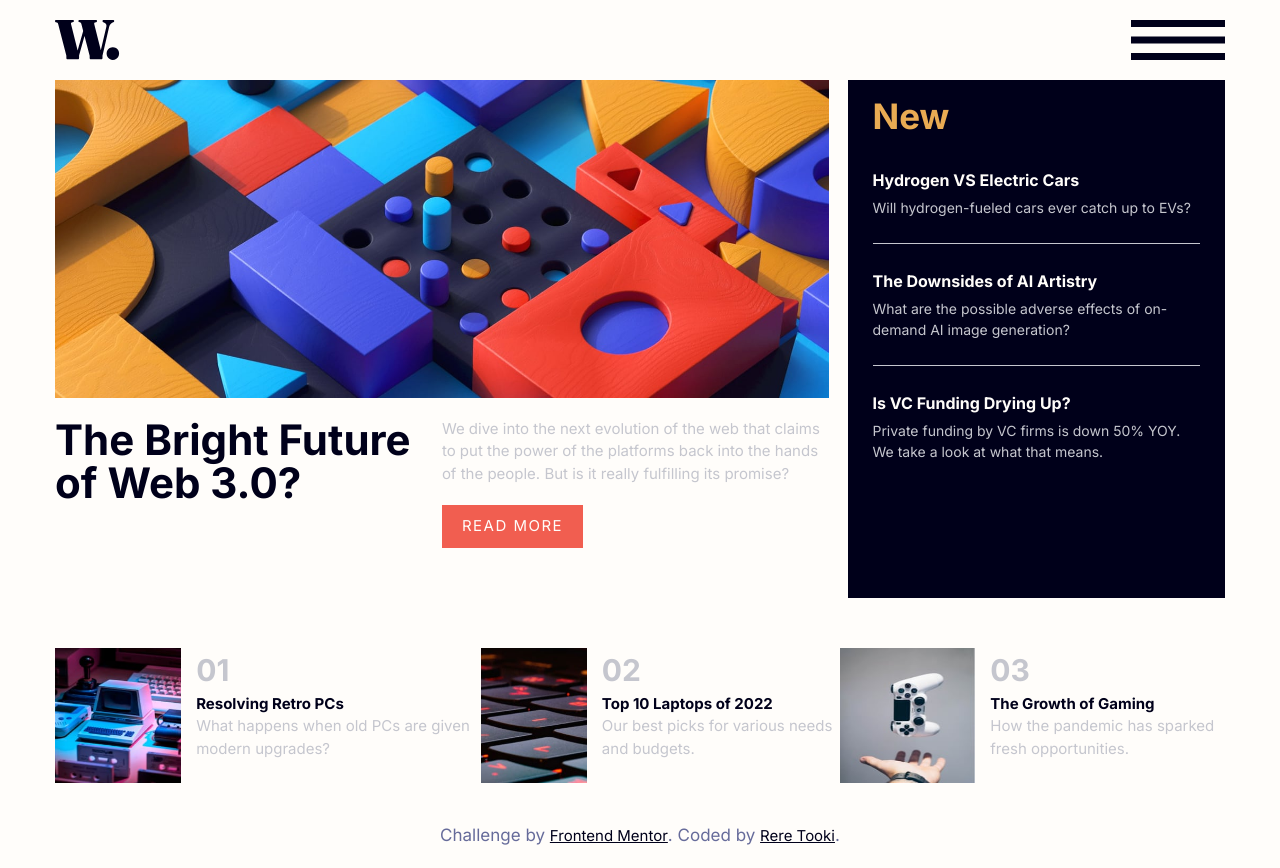
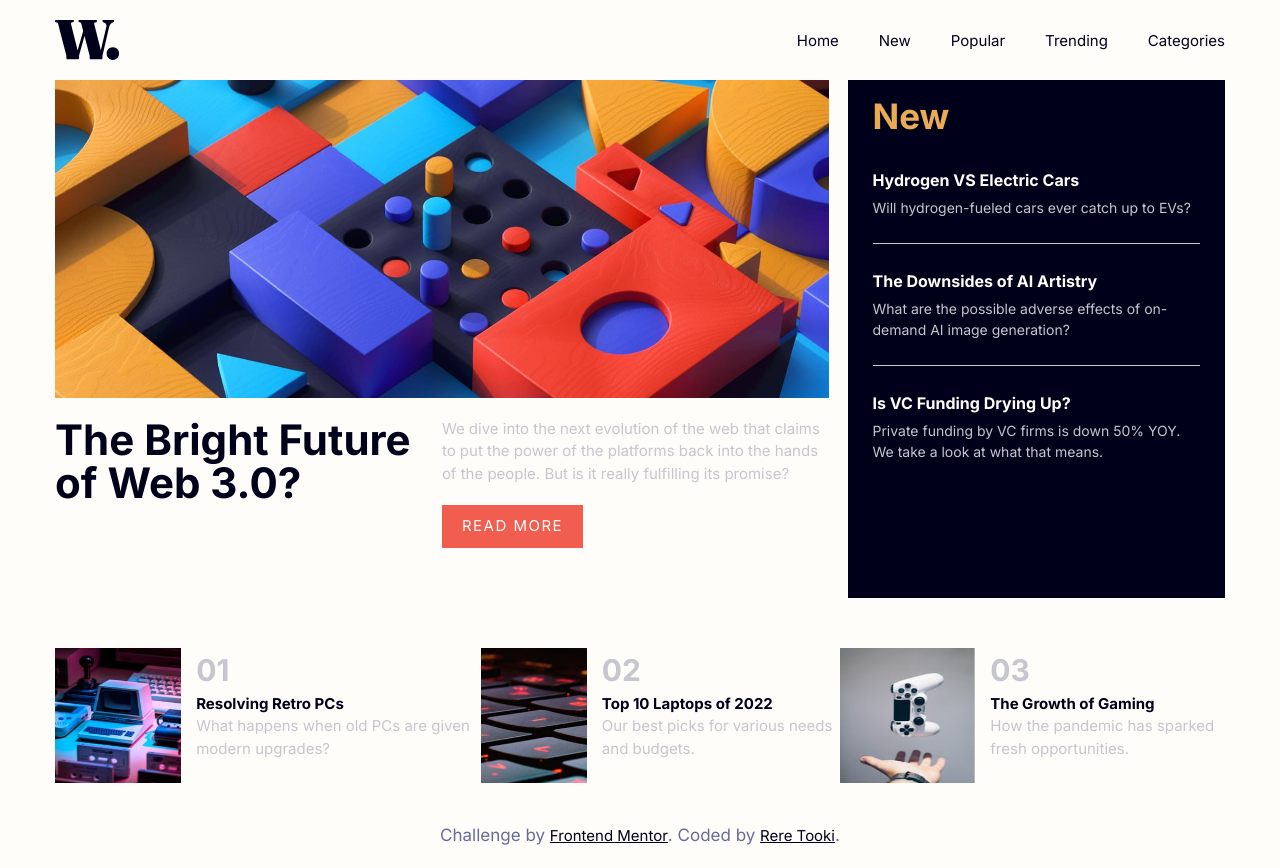
Before and after one commit to RereTooki/news-homepage, a React (Vite) app: page / in a window 1280 px wide. Built offline with nearby package versions, Linux system fonts and the light colour scheme.

Commit message:
Did the navigation bar

```diff
--- a/src/components/Homepage.tsx
+++ b/src/components/Homepage.tsx
@@ -7,14 +7,32 @@ import imageweb3desktop from "../assets/images/image-web-3-desktop.jpg";
 import list1img from "../assets/images/image-retro-pcs.jpg";
 import list2img from "../assets/images/image-top-laptops.jpg";
 import list3img from "../assets/images/image-gaming-growth.jpg";
+import iconmenuclose from "../assets/images/icon-menu-close.svg";
 
 const Homepage = () => {
   return (
     <>
-      <div className="grid pr-[s40px] px-[15px] md:px-[55px] pt-[20px] overflow-hidden w-screen h-fit grid-cols-1 bg-off-whites select-none ">
+      <div className="grid pr-[s40px] pl-[15px] sm:pr-[30px] md:px-[55px] pt-[20px] overflow-hidden w-screen h-fit grid-cols-1 bg-off-whites select-none ">
         <div className=" flex justify-between w-auto h-auto pb-[20px]">
           <img className="" src={logo} alt="A W logo" />
-          <img className="" src={iconmenu} alt="A menu icon" />
+          <img className="md:hidden" src={iconmenu} alt="A menu icon" />
+          <ul className="flex flex-row sm:hidden md:flex">
+            <li className="px-[20px] pt-[10px] text-very-dark-blues hover:text-soft-reds">
+              <a href="#home">Home</a>
+            </li>
+            <li className="px-[20px] pt-[10px] text-very-dark-blues hover:text-soft-reds">
+              <a href="#new">New</a>
+            </li>
+            <li className="px-[20px] pt-[10px] text-very-dark-blues hover:text-soft-reds">
+              <a href="#popular">Popular</a>
+            </li>
+            <li className="px-[20px] pt-[10px] text-very-dark-blues hover:text-soft-reds">
+              <a href="#popular">Trending</a>
+            </li>
+            <li className="pl-[20px] pt-[10px] text-very-dark-blues hover:text-soft-reds">
+              <a href="#popular">Categories</a>
+            </li>
+          </ul>
         </div>
         <div className="md:grid md:grid-cols-3 md:gap-x-5 md:w-auto ">
           <div className="md:col-span-2  ">
```
